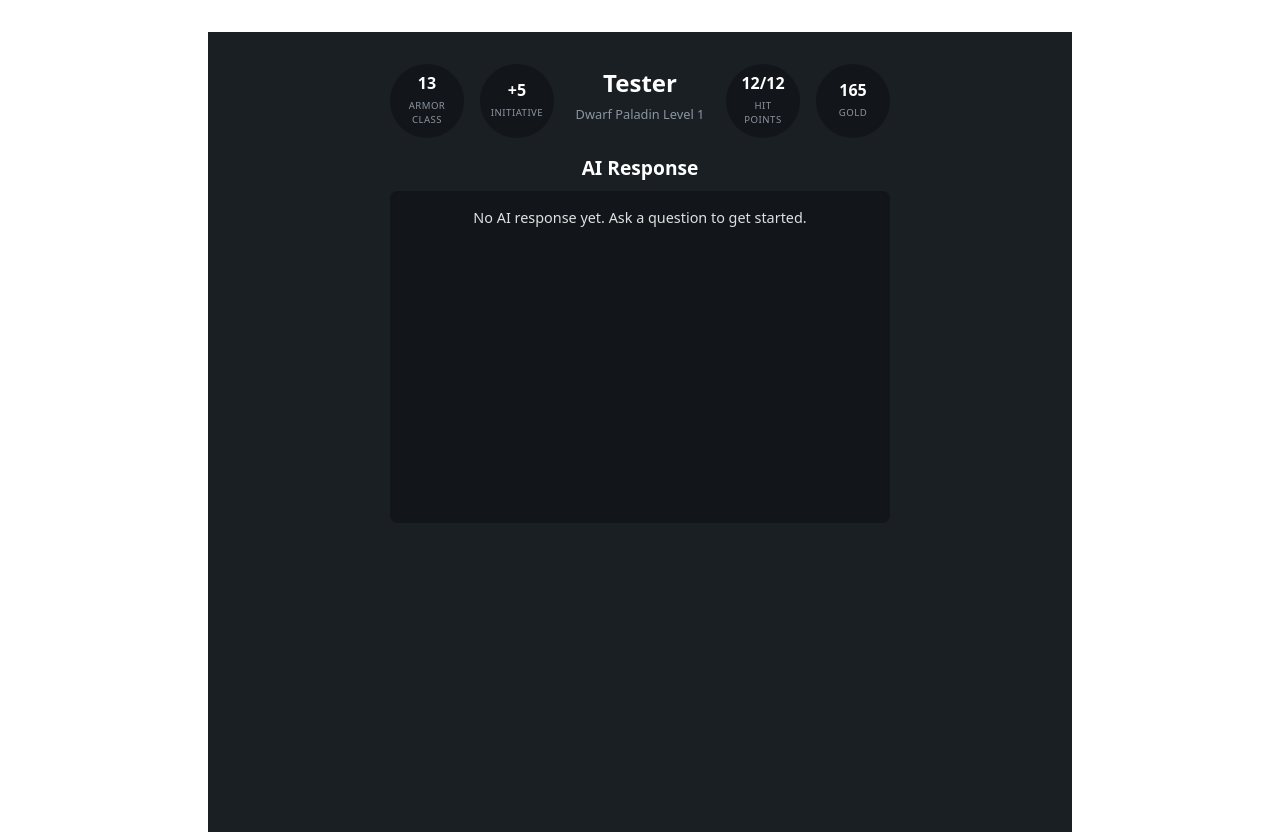
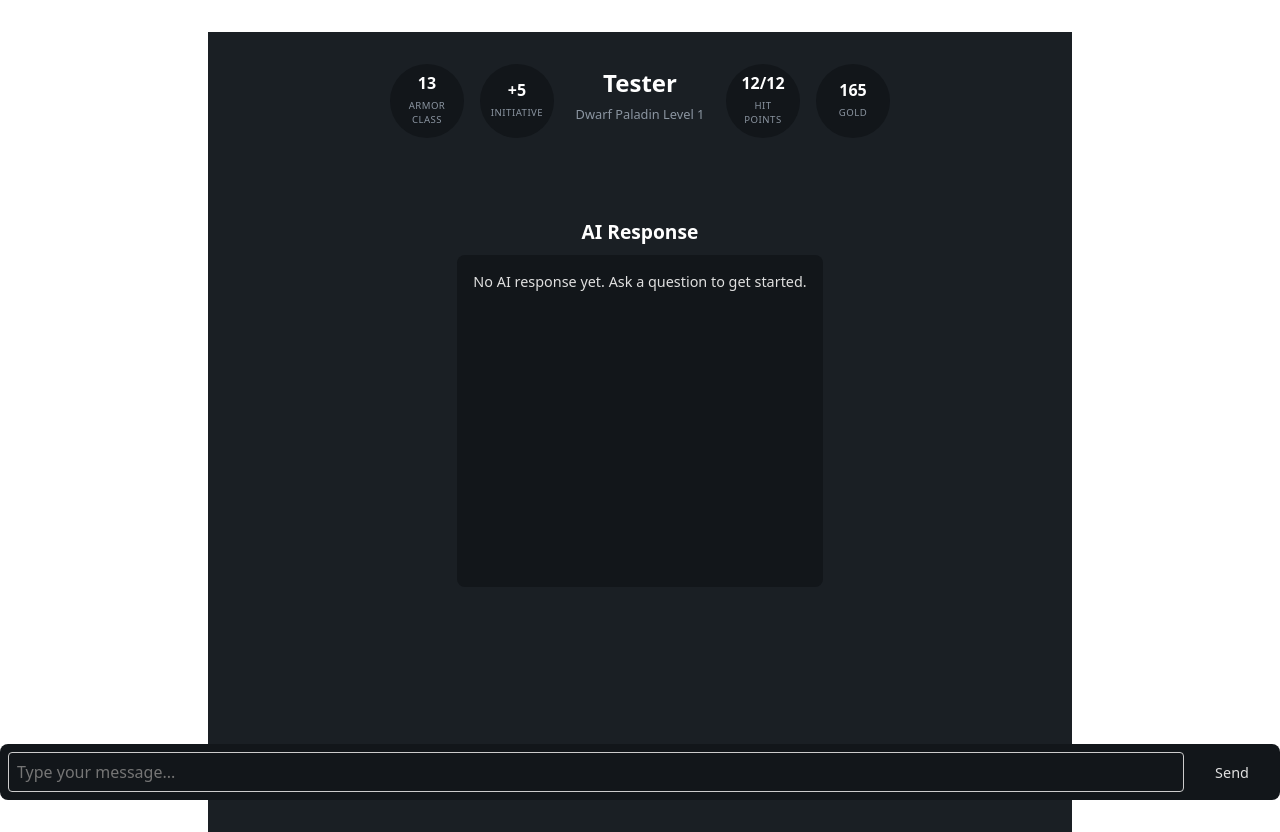
Before and after one commit to GilbertJsin/dm-project, a React (Vite) app: page /char-sheet in a window 1280 px wide. Built offline with nearby package versions, Linux system fonts and the light colour scheme.

Commit message:
moved input-box to its own component

```diff
--- a/src/components/CharSheet/CharSheet.jsx
+++ b/src/components/CharSheet/CharSheet.jsx
@@ -5,23 +5,19 @@ import Conditions from '../Conditions/Conditions';
 import AbilityScores from '../AbilityScores/AbilityScores';
 import SavingThrows from '../SavingThrows/SavingThrows';
 import TextDisplay from '../TextDisplay/TextDisplay';
+import InputBox from '../InputBox/InputBox';
 import './CharSheet.css';
 
 const CharSheet = () => {
   const location = useLocation();
   const character = location.state;
-  // You might want to add state for AI responses
-  // const [aiResponse, setAiResponse] = useState("No AI response yet. Ask a question to get started.");
-  const [aiResponse] = useState("No AI response yet. Ask a question to get started.");
+  const [aiResponse, setAiResponse] = useState("No AI response yet. Ask a question to get started.");
 
-  // const handleConditionToggle = (conditionId) => {
-  //   setActiveConditions(prev => {
-  //     if (prev.includes(conditionId)) {
-  //       return prev.filter(id => id !== conditionId);
-  //     }
-  //     return [...prev, conditionId];
-  //   });
-  // };
+  const handleInputSubmit = (inputText) => {
+    // Logic to handle input submission
+    console.log("User input:", inputText);
+    setAiResponse(`AI processed: ${inputText}`);
+  };
 
   return (
     <div className="char-sheet-container">
@@ -31,6 +27,8 @@ const CharSheet = () => {
         title="AI Response"
         text={aiResponse}
       />
+
+      <InputBox onSubmit={handleInputSubmit} />
     </div>
   );
 };
--- /dev/null
+++ b/src/components/InputBox/InputBox.css
@@ -0,0 +1,27 @@
+.input-container {
+  display: flex;
+  align-items: center;
+  gap: 8px;
+  margin-top: 16px;
+}
+
+.input-box {
+  flex: 1;
+  padding: 8px;
+  border: 1px solid #ccc;
+  border-radius: 4px;
+  font-size: 16px;
+}
+
+button {
+  padding: 8px 16px;
+  background-color: #007bff;
+  color: white;
+  border: none;
+  border-radius: 4px;
+  cursor: pointer;
+}
+
+button:hover {
+  background-color: #0056b3;
+}
--- /dev/null
+++ b/src/components/InputBox/InputBox.jsx
@@ -0,0 +1,29 @@
+import React, { useState } from 'react';
+import './InputBox.css';
+
+const InputBox = ({ onSubmit }) => {
+  const [inputText, setInputText] = useState('');
+
+  const handleSubmit = (e) => {
+    e.preventDefault();
+    if (inputText.trim()) {
+      onSubmit(inputText);
+      setInputText('');
+    }
+  };
+
+  return (
+    <form className="input-container" onSubmit={handleSubmit}>
+      <input
+        type="text"
+        className="input-box"
+        value={inputText}
+        onChange={(e) => setInputText(e.target.value)}
+        placeholder="Type your message..."
+      />
+      <button type="submit">Send</button>
+    </form>
+  );
+};
+
+export default InputBox;
--- a/src/components/TextDisplay/TextDisplay.css
+++ b/src/components/TextDisplay/TextDisplay.css
@@ -2,12 +2,17 @@
   background-color: #1a1f24;
   color: white;
   position: relative;
+  height: 500px;
+  padding: 2rem;
+  max-width: 800px;
+  margin: 2rem auto;
 }
 
 .text-display-content {
   max-width: 500px;
   margin: 0 auto;
   padding: 1rem;
+  height: 100%;
 }
 
 .text-display-title {
@@ -31,7 +36,42 @@
 .text-display-text {
   margin: 0;
   line-height: 1.5;
-  white-space: pre-wrap; /* Preserves whitespace and line breaks */
+  white-space: pre-wrap;
   color: #e0e0e0;
   font-size: 0.9rem;
 }
+
+.input-container {
+  margin-top: 1rem;
+  display: flex;
+  gap: 0.5rem;
+  background-color: #12161a;
+  border-radius: 8px;
+  padding: 0.5rem;
+}
+
+.input-box {
+  flex: 1;
+  background-color: transparent;
+  border: none;
+  border-radius: 8px;
+  padding: 0.5rem;
+  color: #e0e0e0;
+  font-size: 0.9rem;
+  width: 100%;
+}
+
+.input-container button {
+  background-color: transparent;
+  border: none;
+  border-radius: 8px;
+  padding: 0.5rem 1rem;
+  color: #e0e0e0;
+  cursor: pointer;
+  font-size: 0.9rem;
+  min-width: 80px;
+}
+
+.input-container button:hover {
+  background-color: #1a1f24;
+}
--- a/src/index.css
+++ b/src/index.css
@@ -63,6 +63,33 @@ button:focus-visible {
   outline: 4px auto -webkit-focus-ring-color;
 }
 
+.input-container {
+  position: fixed;
+  bottom: 0;
+  left: 0;
+  right: 0;
+  padding: 1rem;
+  background-color: inherit;
+  display: flex;
+  gap: 0.5rem;
+}
+
+.input-box {
+  flex-grow: 1;
+  padding: 0.6em 1.2em;
+  border-radius: 8px;
+  border: 1px solid #646cff;
+  background-color: #1a1a1a;
+  color: inherit;
+  font-family: inherit;
+  font-size: 1em;
+}
+
+.input-box:focus {
+  outline: none;
+  border-color: #535bf2;
+}
+
 @media (prefers-color-scheme: light) {
   :root {
     color: #213547;
@@ -74,4 +101,7 @@ button:focus-visible {
   button {
     background-color: #f9f9f9;
   }
+  .input-box {
+    background-color: #ffffff;
+  }
 }
```
Also changed, not shown: src/components/TextDisplay/TextDisplay.jsx (line endings or trailing spaces).
